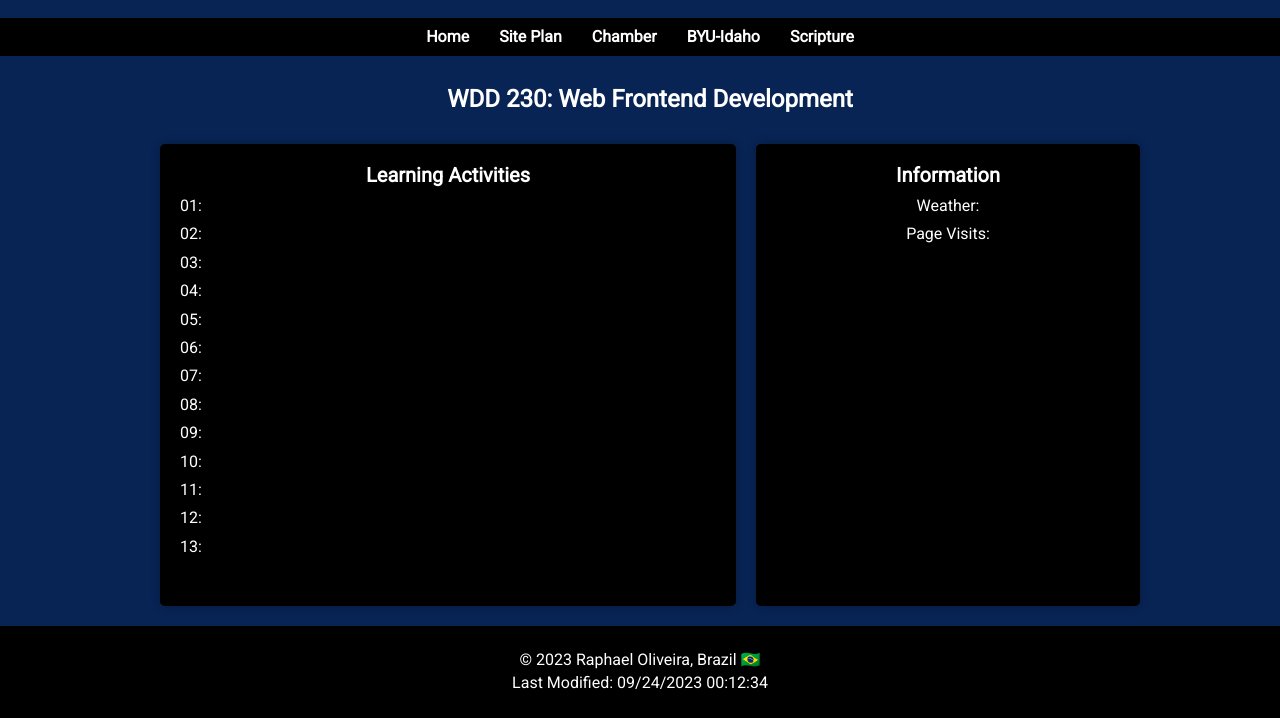
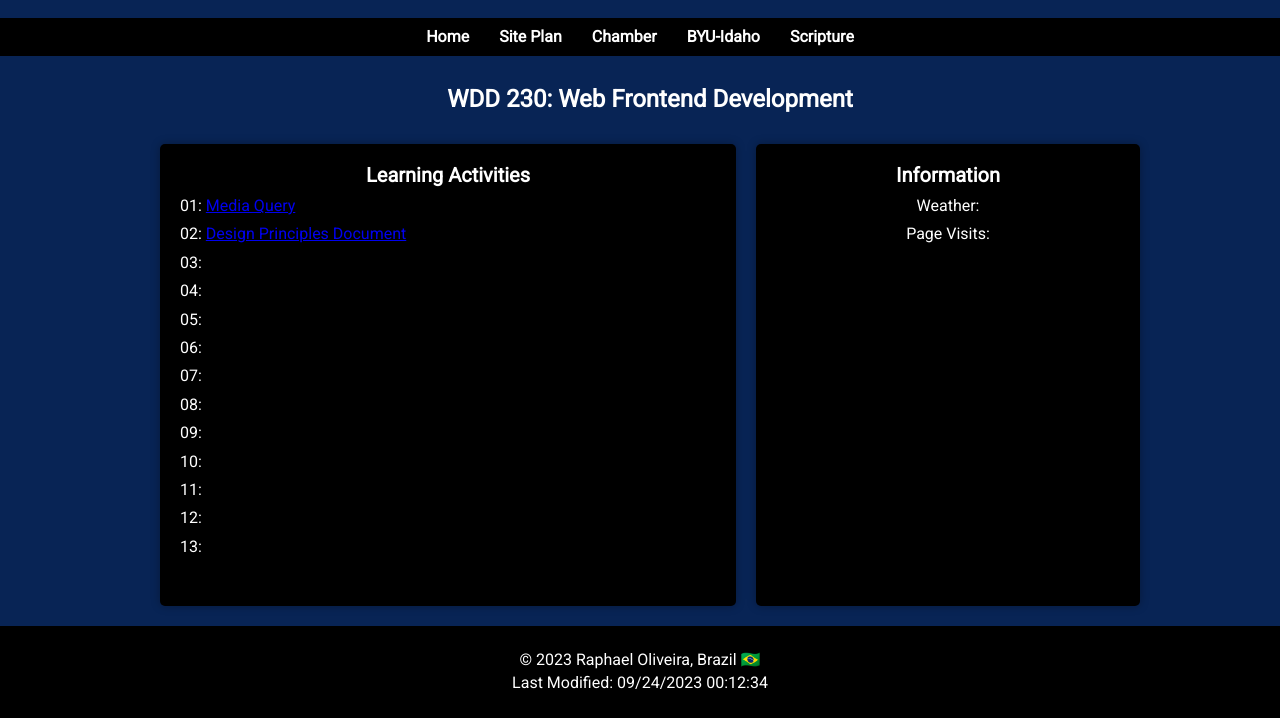
Before and after one commit to roliveira89/wdd230, a plain HTML site: page index.html in a window 1280 px wide. Shown: the part 182-900 px from the top of the page. Drawn offline with Linux system fonts and the light colour scheme.

Commit message:
Updated Learning Activities

```diff
--- a/index.html
+++ b/index.html
@@ -42,8 +42,8 @@
                 <h3>Learning Activities</h3>
                 <ul>
                     <!-- List items <li> and anchors <a> for learning activities will be populated here -->
-                    <li>01: </li>
-                    <li>02: </li>
+                    <li>01: <a href="lesson01/media-query.html" target="_blank">Media Query</a></li>
+                    <li>02: <a href="lesson02/design-principles.html" target="_blank">Design Principles Document</a></li>
                     <li>03: </li>
                     <li>04: </li>
                     <li>05: </li>
```
